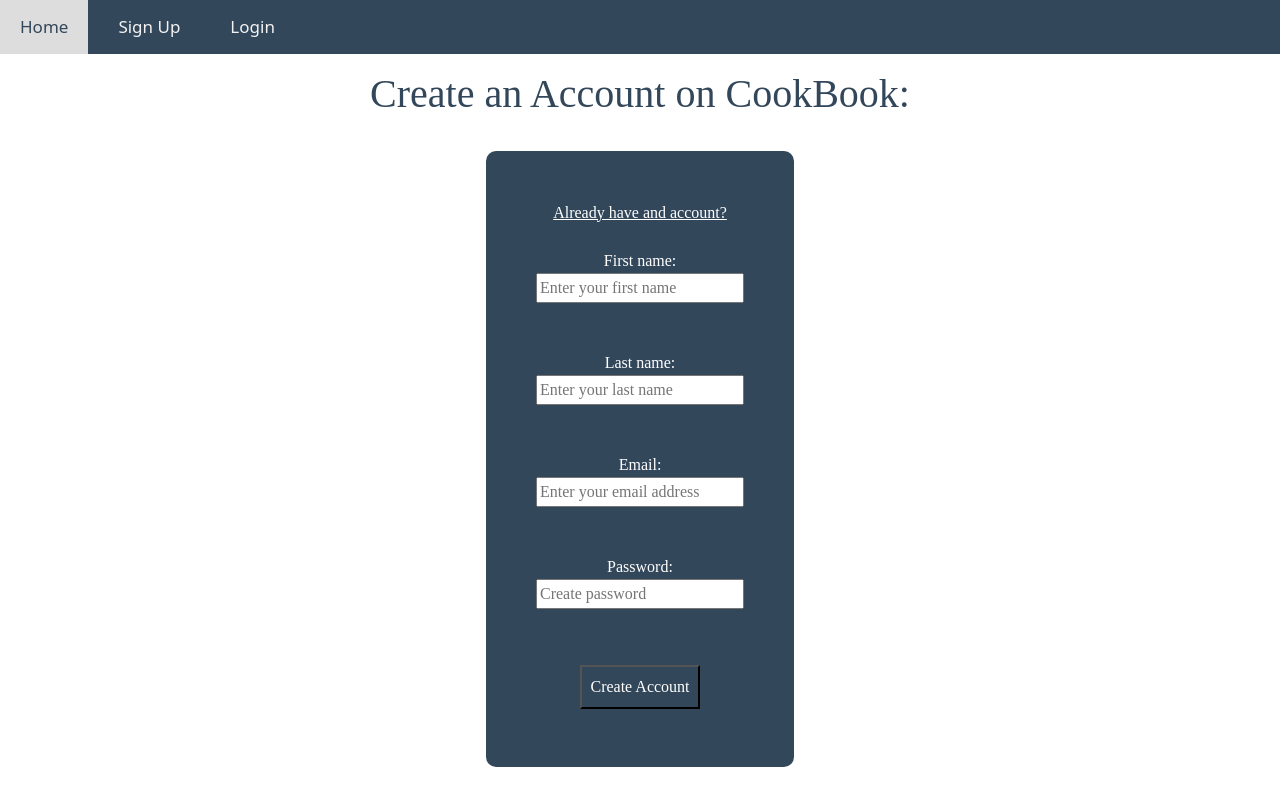
After one commit to lsireneva/cookbook, a Flask app: page /signup in a window 1280 px wide. The commit adds this page. Run offline with Flask 2, Linux system fonts and the light colour scheme.

Commit message:
Added signup, login and routes for them, Addded crud.py

```diff
--- a/model.py
+++ b/model.py
@@ -10,7 +10,7 @@ class User(db.Model):
 
     __tablename__ = "users"
 
-    user_id = db.Column(db.Integer, autoincrement=True, primary_key=True)
+    user_id = db.Column(db.Integer, primary_key=True, autoincrement=True, nullable=False)
     fname = db.Column(db.String(25), nullable=False)
     lname = db.Column(db.String(25), nullable=False)
     email = db.Column(db.String(50), nullable=False, unique=True)
--- a/server.py
+++ b/server.py
@@ -1,15 +1,18 @@
 
-from flask import Flask, render_template, request
+from flask import Flask, render_template, request, flash, redirect, session
 import spoonacular as sp
 import os
 import json
 from pprint import pformat
 import requests
+import model
+import crud
 
 
 app = Flask(__name__)
 app.secret_key = 'SECRETSECRETSECRET'
 API_KEY = os.environ['SPOONACULAR_KEY']
+model.connect_to_db(app)
 
 # Load movie data from JSON file
 #with open("data/recipe_information.json") as f:
@@ -20,6 +23,55 @@ def homepage():
     """Show homepage."""
 
     return render_template('homepage.html')
+
+@app.route('/signup')
+def signup():
+
+    """Registration form for new users"""
+
+    return render_template('signup.html')
+
+
+@app.route('/create_user', methods=['POST'])
+def create_user():
+    """Create user account"""
+
+    fname = request.form.get('fname')
+    lname = request.form.get('lname')
+    email = request.form.get('email')
+    password = request.form.get('password')
+
+    if crud.add_new_user(fname,lname,email,password):
+        print('New user account created', 'message')
+    else:
+        print('User creation failed', 'error')
+    return redirect('/')
+
+
+@app.route('/login')
+def login():
+    """User login page"""
+
+    return render_template('login.html')
+
+@app.route('/check_login', methods=['POST'])
+def check_login():
+
+    email = request.form.get('email')
+    password = request.form.get('password')
+    print ("email", email)
+    print("password", password)
+
+    user = crud.check_login(email, password)
+    print ("USER:", user)
+
+
+    if user:
+        session['user_id'] = user.user_id
+        return redirect('/')
+    else:
+        print('ERORR', 'User login failed')
+        return redirect('/login')
 
 
 @app.route('/recipes')
--- a/static/cookbook.css
+++ b/static/cookbook.css
@@ -32,6 +32,7 @@ h2 {
     color: white;
     font-family: Avenir;
     background-color: #33475b;
+    width: fit-content;
   }
 
 
@@ -97,3 +98,7 @@ h2 {
   margin-right: 10px;
   display: inline;
 }
+
+.signup-login-user-form input{
+  display:flex;
+}
--- a/templates/base.html
+++ b/templates/base.html
@@ -1,7 +1,7 @@
 <!doctype html>
 <html>
 <head>
-  <title>{% block title %}{% endblock %}</title>
+  <title>{% block title %}CookBook{% endblock %}</title>
 
   <link href="https://cdn.jsdelivr.net/npm/bootstrap@5.0.1/dist/css/bootstrap.min.css" rel="stylesheet"
   integrity="sha384-+0n0xVW2eSR5OomGNYDnhzAbDsOXxcvSN1TPprVMTNDbiYZCxYbOOl7+AMvyTG2x" crossorigin="anonymous">
@@ -10,7 +10,8 @@
 </head>
 <div class="topnav">
   <a class="topnavtext" href="/">Home</a>
-  <a class="topnavtext" href="/login">Log In</a>
+  <a class="topnavtext" href="/signup">Sign Up</a>
+  <a class="topnavtext" href="/login">Login</a>
 </div>
 <body>
   {% block body %}{% endblock %}
--- /dev/null
+++ b/templates/signup.html
@@ -0,0 +1,24 @@
+{% extends 'base.html' %}
+
+{% block body %}
+<h1>Create an Account on CookBook:</h1>
+<center>
+<section>
+    <form class="signup-login-user-form" action="/create_user" method="POST">
+        <a href="/login" style="color:white">Already have and account?</a><br><br>
+        <label for="fname">First name:</label>
+        <input id= "fname" type="text" name="fname" placeholder="Enter your first name"><br><br>
+
+        <label for="lname">Last name:</label>
+        <input id= "lname" type="text" name="lname" placeholder="Enter your last name"><br><br>
+
+        <label for="email">Email:</label>
+        <input id= "email" type="text" name="email" placeholder="Enter your email address"><br><br>
+
+        <label for="password">Password:</label>
+        <input id="password" type="password" name="password" placeholder="Create password"><br><br>
+        <button type="submit" id="submit">Create Account</button>
+    </form>
+</section>
+</center>
+{% endblock %}
```
Also changed, not shown: crud.py (added, +24 -0 lines), seed.py (+6 -4 lines), templates/login.html (added, +18 -0 lines).
